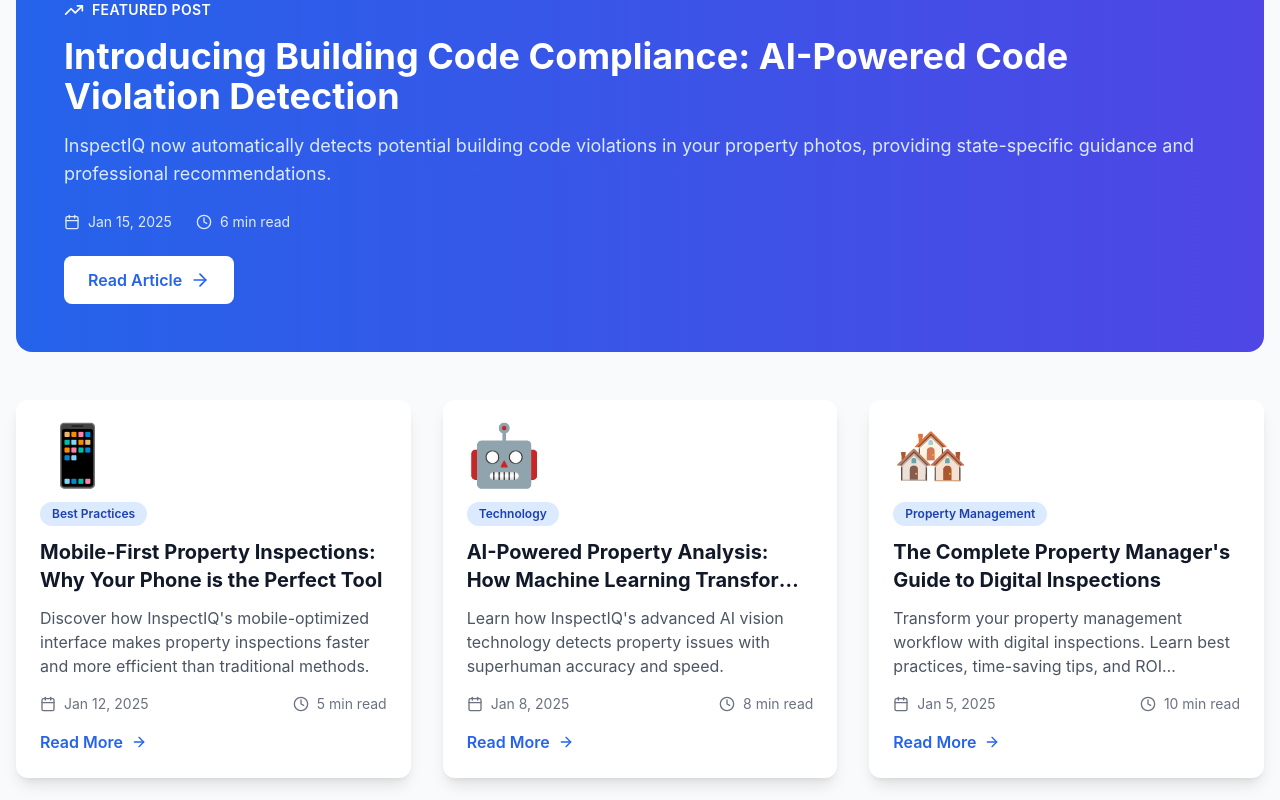
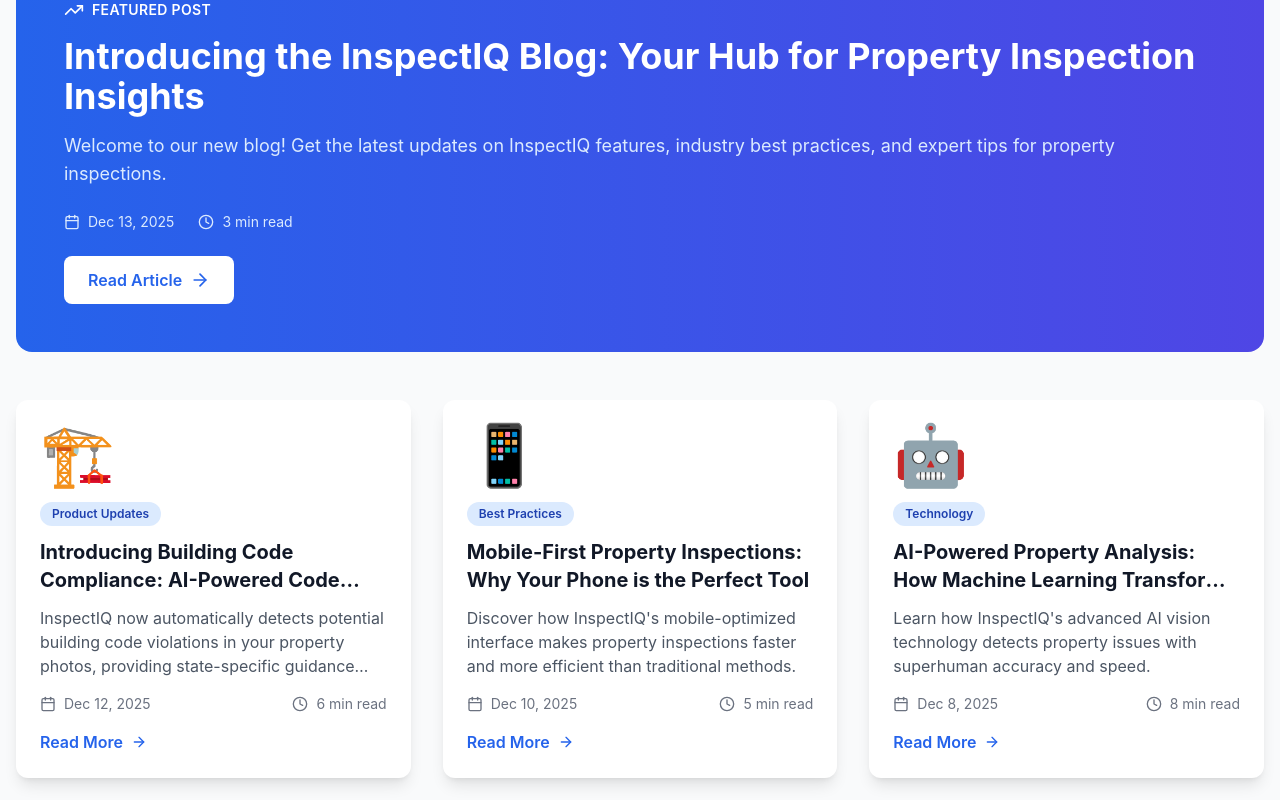
Before and after one commit to InspectIQ/InspectIQapp, a React (Vite) app in the folder frontend/: page /blog in a window 1280 px wide. Shown: the part 340-1140 px from the top of the page. Built offline with nearby package versions, Linux system fonts and the light colour scheme; no server answers.

Commit message:
Blog fixes and automation

```diff
--- a/frontend/src/data/blogPosts.ts
+++ b/frontend/src/data/blogPosts.ts
@@ -14,11 +14,79 @@
 
 export const blogPosts: BlogPost[] = [
   {
+    id: '0',
+    title: 'Introducing the InspectIQ Blog: Your Hub for Property Inspection Insights',
+    excerpt: 'Welcome to our new blog! Get the latest updates on InspectIQ features, industry best practices, and expert tips for property inspections.',
+    category: 'Company News',
+    date: 'Dec 13, 2025',
+    readTime: '3 min read',
+    image: '📝',
+    slug: 'introducing-inspectiq-blog',
+    author: 'InspectIQ Team',
+    tags: ['Blog', 'Company News', 'Updates'],
+    content: `# Introducing the InspectIQ Blog: Your Hub for Property Inspection Insights
+
+We're thrilled to launch the official InspectIQ blog - your new destination for property inspection insights, feature updates, and industry expertise!
+
+## What You'll Find Here
+
+### 🚀 Product Updates
+Stay informed about the latest InspectIQ features and improvements. We're constantly innovating, and we want you to be the first to know about new capabilities that can transform your property inspection workflow.
+
+### 💡 Best Practices
+Learn from industry experts and seasoned property professionals. Our guides cover everything from photography techniques to workflow optimization, helping you get the most out of your inspections.
+
+### 🤖 Technology Insights
+Dive deep into the AI and technology powering InspectIQ. Understand how machine learning enhances property inspections and what the future holds for the industry.
+
+### 📊 Industry Analysis
+Get insights into property management trends, regulatory changes, and market developments that affect your business.
+
+## Recent Highlights
+
+We've already published several in-depth articles covering our latest innovations:
+
+- **Building Code Compliance Detection**: Learn how our AI now identifies potential code violations
+- **Mobile-First Inspections**: Discover why your smartphone is the perfect inspection tool
+- **AI-Powered Analysis**: Understand how machine learning transforms property assessments
+
+## What's Coming Next
+
+We have exciting content planned, including:
+
+- **Case studies** from successful property managers
+- **Video tutorials** for advanced features
+- **Industry interviews** with inspection professionals
+- **Regulatory updates** affecting property inspections
+- **Feature deep-dives** as we release new capabilities
+
+## Stay Connected
+
+### Subscribe for Updates
+Don't miss our latest insights! Subscribe to our newsletter at the bottom of any blog page to get new posts delivered directly to your inbox.
+
+### Share Your Feedback
+We want to hear from you! What topics would you like us to cover? What challenges are you facing in property inspections? [Contact us](/contact) with your suggestions.
+
+### Follow Our Journey
+As we continue to innovate and improve InspectIQ, this blog will be your window into our development process, feature releases, and the future of property inspections.
+
+## Get Started Today
+
+Ready to experience the power of AI-driven property inspections? Our blog posts showcase real features you can use right now.
+
+**[Start your free trial →](/register)** and see how InspectIQ can transform your property inspection workflow.
+
+---
+
+*Welcome to the InspectIQ community! We're excited to share this journey with you.*`
+  },
+  {
     id: '1',
     title: 'Introducing Building Code Compliance: AI-Powered Code Violation Detection',
     excerpt: 'InspectIQ now automatically detects potential building code violations in your property photos, providing state-specific guidance and professional recommendations.',
     category: 'Product Updates',
-    date: 'Jan 15, 2025',
+    date: 'Dec 12, 2025',
     readTime: '6 min read',
     image: '🏗️',
     slug: 'building-code-compliance-ai-detection',
@@ -116,7 +184,7 @@
     title: 'Mobile-First Property Inspections: Why Your Phone is the Perfect Tool',
     excerpt: 'Discover how InspectIQ\'s mobile-optimized interface makes property inspections faster and more efficient than traditional methods.',
     category: 'Best Practices',
-    date: 'Jan 12, 2025',
+    date: 'Dec 10, 2025',
     readTime: '5 min read',
     image: '📱',
     slug: 'mobile-first-property-inspections',
@@ -198,7 +266,7 @@
     title: 'AI-Powered Property Analysis: How Machine Learning Transforms Inspections',
     excerpt: 'Learn how InspectIQ\'s advanced AI vision technology detects property issues with superhuman accuracy and speed.',
     category: 'Technology',
-    date: 'Jan 8, 2025',
+    date: 'Dec 8, 2025',
     readTime: '8 min read',
     image: '🤖',
     slug: 'ai-powered-property-analysis',
@@ -302,7 +370,7 @@
     title: 'The Complete Property Manager\'s Guide to Digital Inspections',
     excerpt: 'Transform your property management workflow with digital inspections. Learn best practices, time-saving tips, and ROI calculations.',
     category: 'Property Management',
-    date: 'Jan 5, 2025',
+    date: 'Dec 5, 2025',
     readTime: '10 min read',
     image: '🏘️',
     slug: 'property-managers-digital-inspections-guide',
@@ -443,7 +511,7 @@
     title: 'Photo Documentation Best Practices: Capturing Property Conditions Like a Pro',
     excerpt: 'Master the art of property photography with professional tips for lighting, angles, and documentation that protects you legally.',
     category: 'Best Practices',
-    date: 'Jan 3, 2025',
+    date: 'Dec 3, 2025',
     readTime: '7 min read',
     image: '📸',
     slug: 'photo-documentation-best-practices',
@@ -583,4 +651,4 @@
   }
 ];
 
-export const categories = ['All', 'Product Updates', 'Best Practices', 'Technology', 'Property Management'];
+export const categories = ['All', 'Company News', 'Product Updates', 'Best Practices', 'Technology', 'Property Management'];
--- /dev/null
+++ b/frontend/src/utils/blogHelpers.ts
@@ -0,0 +1,138 @@
+import { BlogPost } from '../data/blogPosts';
+
+/**
+ * Helper functions for managing blog posts
+ */
+
+export const generateBlogPostId = (): string => {
+  return Date.now().toString();
+};
+
+export const formatDate = (date: Date = new Date()): string => {
+  return date.toLocaleDateString('en-US', {
+    year: 'numeric',
+    month: 'short',
+    day: 'numeric'
+  });
+};
+
+export const estimateReadTime = (content: string): string => {
+  const wordsPerMinute = 200;
+  const wordCount = content.split(/\s+/).length;
+  const minutes = Math.ceil(wordCount / wordsPerMinute);
+  return `${minutes} min read`;
+};
+
+export const createBlogPost = (
+  title: string,
+  excerpt: string,
+  category: string,
+  content: string,
+  author: string = 'InspectIQ Team',
+  tags: string[] = [],
+  image: string = '📝'
+): BlogPost => {
+  const slug = title
+    .toLowerCase()
+    .replace(/[^a-z0-9\s-]/g, '')
+    .replace(/\s+/g, '-')
+    .replace(/-+/g, '-')
+    .trim();
+
+  return {
+    id: generateBlogPostId(),
+    title,
+    excerpt,
+    category,
+    date: formatDate(),
+    readTime: estimateReadTime(content),
+    image,
+    slug,
+    content,
+    author,
+    tags
+  };
+};
+
+/**
+ * Template for feature announcement blog posts
+ */
+export const createFeatureAnnouncementPost = (
+  featureName: string,
+  description: string,
+  benefits: string[],
+  howItWorks: string[],
+  callToAction: string = 'Try it today'
+): BlogPost => {
+  const content = `# Introducing ${featureName}
+
+We're excited to announce a new feature that enhances your InspectIQ experience: **${featureName}**.
+
+## What's New?
+
+${description}
+
+## Key Benefits
+
+${benefits.map(benefit => `- **${benefit}**`).join('\n')}
+
+## How It Works
+
+${howItWorks.map((step, index) => `${index + 1}. **${step}**`).join('\n')}
+
+## Getting Started
+
+${callToAction} - this feature is automatically available in your InspectIQ dashboard.
+
+**Ready to experience the difference?** [Start using ${featureName} →](/register)
+
+---
+
+*Have questions about ${featureName}? [Contact our team](/contact) for support.*`;
+
+  return createBlogPost(
+    `Introducing ${featureName}`,
+    description,
+    'Product Updates',
+    content,
+    'InspectIQ Team',
+    ['Feature', 'Update', 'Innovation'],
+    '🚀'
+  );
+};
+
+/**
+ * Template for best practices blog posts
+ */
+export const createBestPracticesPost = (
+  topic: string,
+  introduction: string,
+  practices: Array<{ title: string; description: string }>,
+  conclusion: string
+): BlogPost => {
+  const content = `# ${topic}
+
+${introduction}
+
+## Best Practices
+
+${practices.map(practice => `### ${practice.title}
+
+${practice.description}`).join('\n\n')}
+
+## Conclusion
+
+${conclusion}
+
+**Ready to implement these best practices?** [Get started with InspectIQ →](/register)`;
+
+  return createBlogPost(
+    topic,
+    introduction,
+    'Best Practices',
+    content,
+    'InspectIQ Team',
+    ['Best Practices', 'Tips', 'Guide'],
+    '💡'
+  );
+};
```
